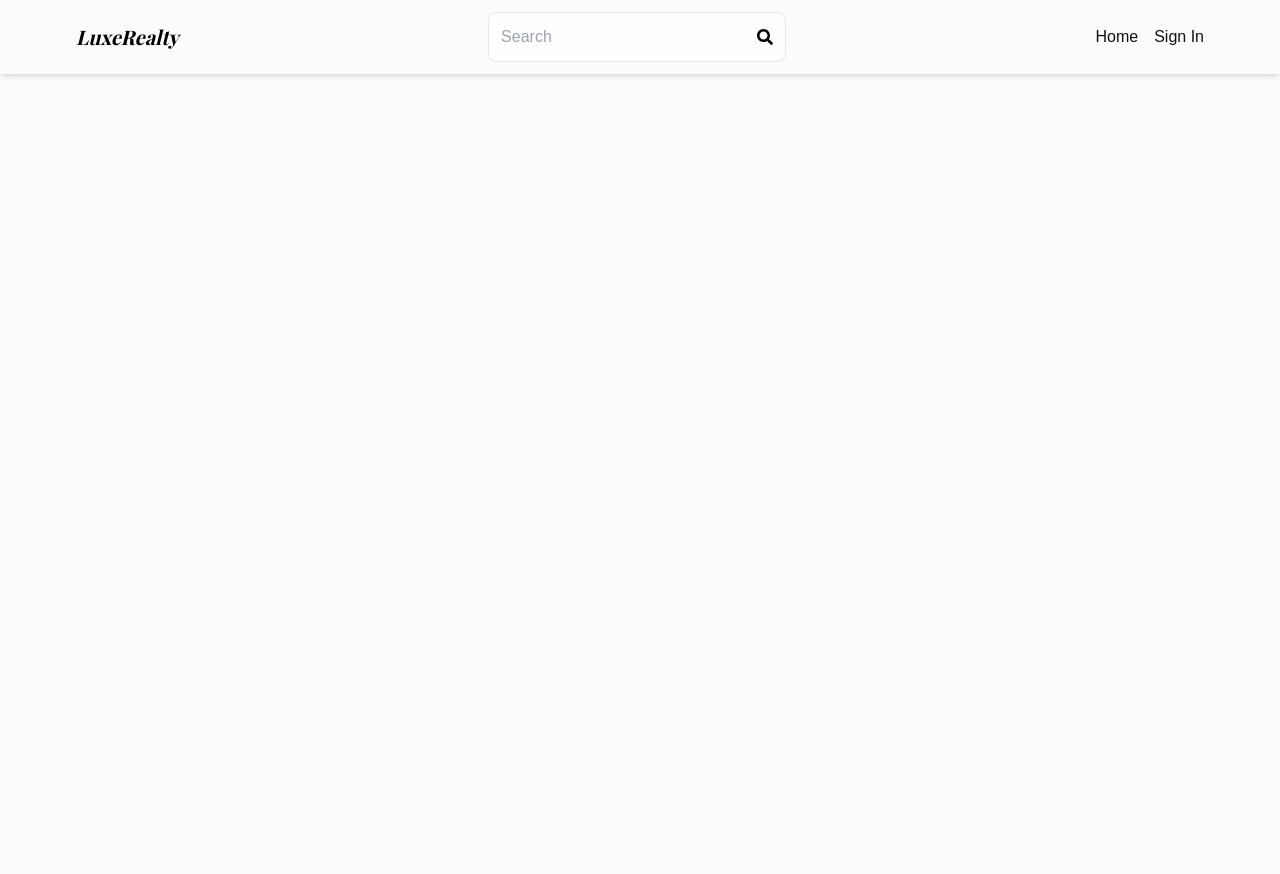
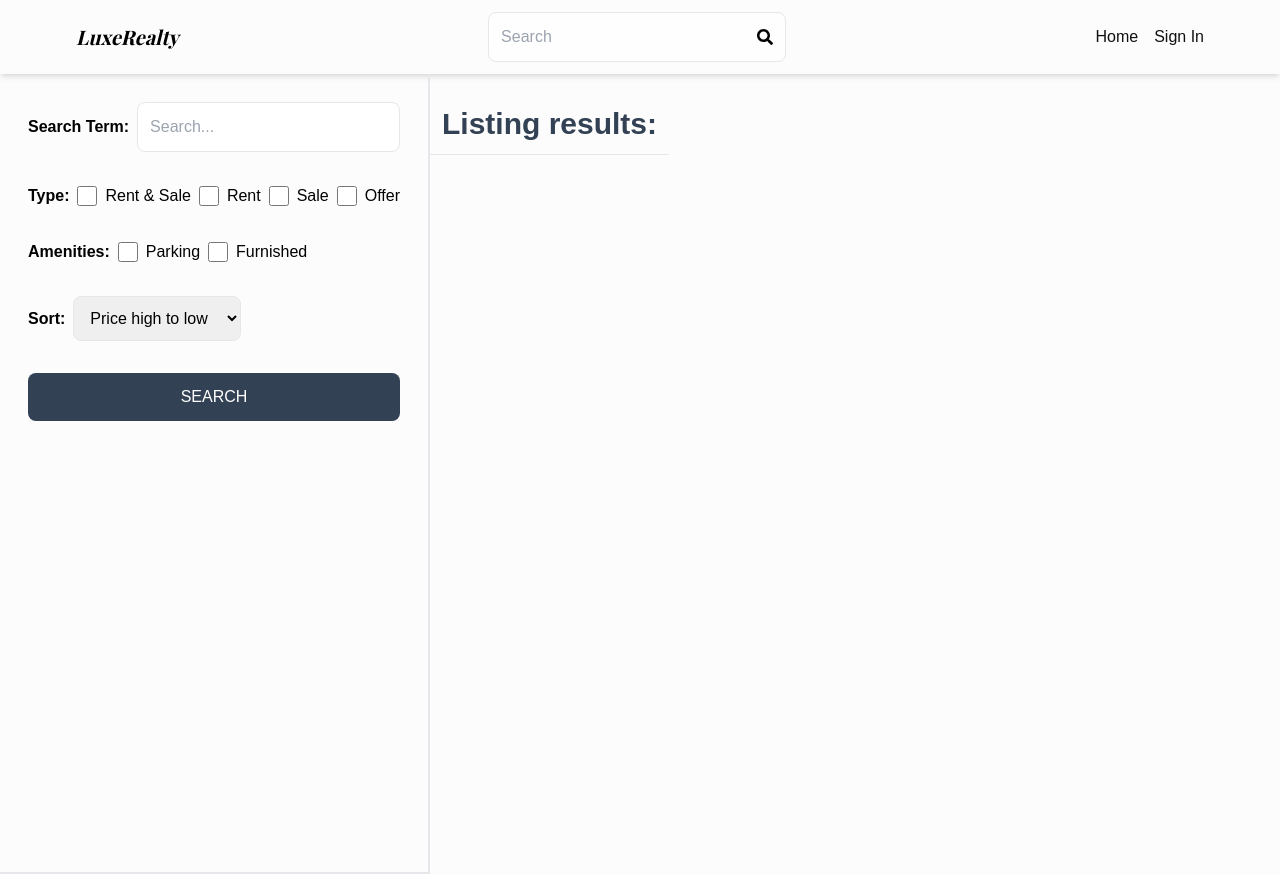
Before and after one commit to Black-zeus96/LuxeRealty, a React (Vite) app in the folder client/: page /search in a window 1280 px wide. Before the commit the page ends 800 px from the top, so only its background shows below. Built offline with nearby package versions, Linux system fonts and the light colour scheme; no server answers; a web font is replaced by a local one.

Commit message:
Created  Search page UI

```diff
--- a/client/src/App.jsx
+++ b/client/src/App.jsx
@@ -9,6 +9,7 @@
 import CreateListing from "./pages/CreateListing.jsx";
 import UpdateListing from "./pages/UpdateListing";
 import Listing from "./pages/Listing.jsx";
+import Search from "./pages/Search.jsx";
 
 export default function App() {
   return (
@@ -18,7 +19,9 @@
         <Route path="/" element={<Home />} />
         <Route path="/sign-in" element={<SignIn />} />
         <Route path="/sign-up" element={<SignUp />} />
+        <Route path="/search" element={<Search />} />
         <Route path="/listing/:listingId" element={<Listing />} />
+
         <Route element={<PrivateProfileRoute />}>
           <Route path="/profile" element={<Profile />} />
           <Route path="/create-listing" element={<CreateListing />} />
--- /dev/null
+++ b/client/src/pages/Search.jsx
@@ -0,0 +1,66 @@
+import React from 'react';
+
+export default function Search() {
+  return (
+    <div className='flex flex-col md:flex-row'>
+      <div className='p-7  border-b-2 md:border-r-2 md:min-h-screen'>
+        <form className='flex flex-col gap-8'>
+          <div className='flex items-center gap-2'>
+            <label className='whitespace-nowrap font-semibold'>Search Term:</label>
+            <input
+              type='text'
+              id='searchTerm'
+              placeholder='Search...'
+              className='border rounded-lg p-3 w-full'
+            />
+          </div>
+          <div className='flex gap-2 flex-wrap items-center'>
+            <label className='font-semibold'>Type:</label>
+            <div className='flex gap-2'>
+              <input type='checkbox' id='all' className='w-5' />
+              <span>Rent & Sale</span>
+            </div>
+            <div className='flex gap-2'>
+              <input type='checkbox' id='rent' className='w-5' />
+              <span>Rent</span>
+            </div>
+            <div className='flex gap-2'>
+              <input type='checkbox' id='sale' className='w-5' />
+              <span>Sale</span>
+            </div>
+            <div className='flex gap-2'>
+              <input type='checkbox' id='offer' className='w-5' />
+              <span>Offer</span>
+            </div>
+          </div>
+          <div className='flex gap-2 flex-wrap items-center'>
+            <label className='font-semibold'>Amenities:</label>
+            <div className='flex gap-2'>
+              <input type='checkbox' id='parking' className='w-5' />
+              <span>Parking</span>
+            </div>
+            <div className='flex gap-2'>
+              <input type='checkbox' id='furnished' className='w-5' />
+              <span>Furnished</span>
+            </div>
+          </div>
+          <div className='flex items-center gap-2'>
+            <label className='font-semibold'>Sort:</label>
+            <select id='sort_order' className='border rounded-lg p-3'>
+              <option>Price high to low</option>
+              <option>Price low to hight</option>
+              <option>Latest</option>
+              <option>Oldest</option>
+            </select>
+          </div>
+          <button className='bg-slate-700 text-white p-3 rounded-lg uppercase hover:opacity-95'>
+            Search
+          </button>
+        </form>
+      </div>
+      <div className=''>
+        <h1 className='text-3xl font-semibold border-b p-3 text-slate-700 mt-5'>Listing results:</h1>
+      </div>
+    </div>
+  );
+}
```
